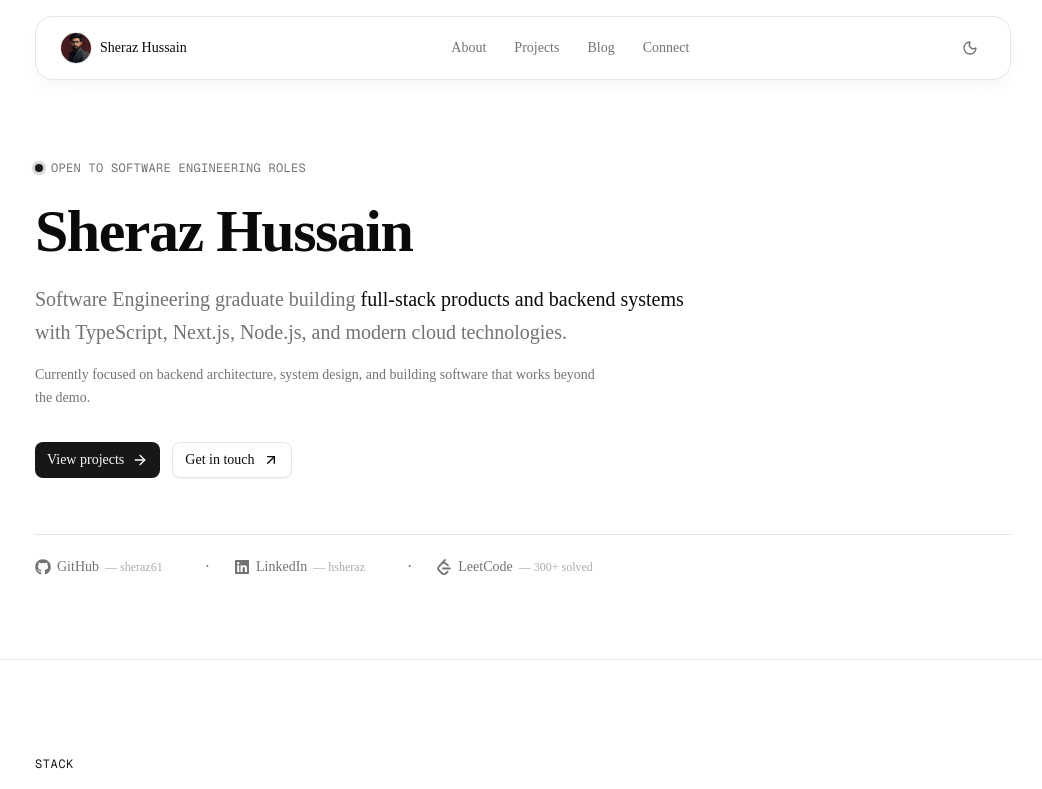
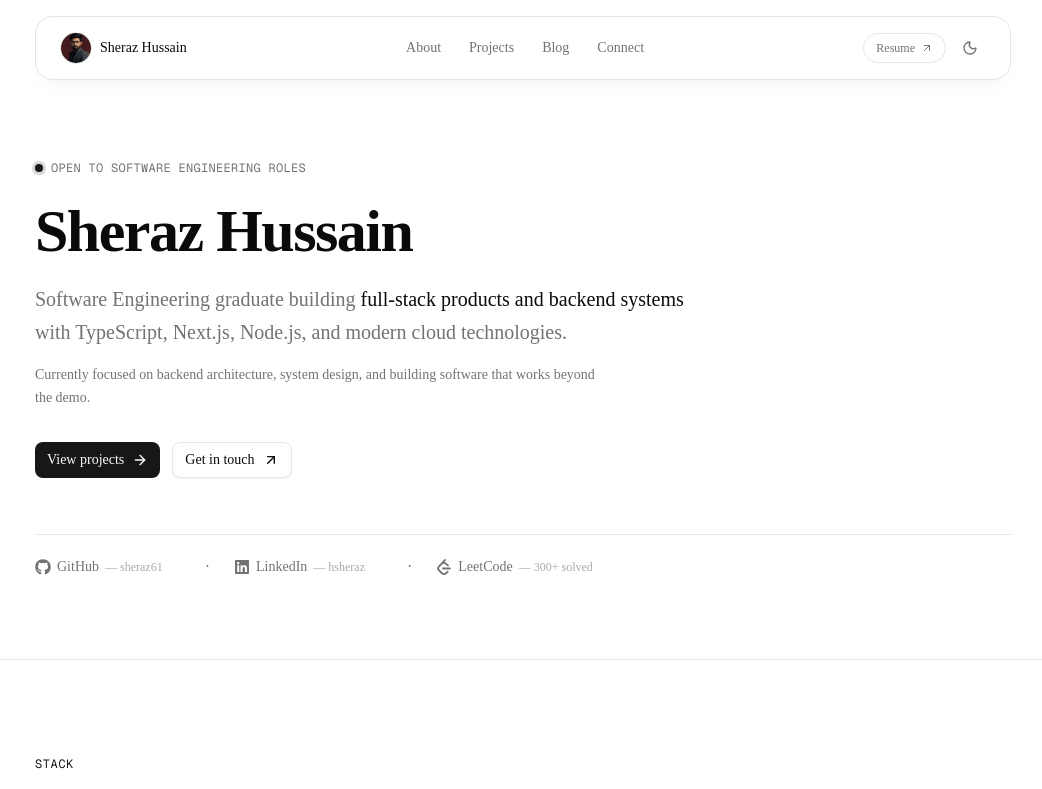
Before and after one commit to sheraz61/Portfolio, a Next.js app: page / in a window 1280 px wide. Shown: the top 789 px of the page, without its empty margins (117-1159 px from the left). Built offline with nearby package versions, Linux system fonts and the light colour scheme.

Commit message:
update resume and add resume button in header

```diff
--- a/src/components/Header.tsx
+++ b/src/components/Header.tsx
@@ -3,7 +3,7 @@
 import * as React from 'react'
 import Link from 'next/link'
 import { usePathname } from 'next/navigation'
-import { MenuIcon, XIcon } from 'lucide-react'
+import { MenuIcon, XIcon, ArrowUpRightIcon } from 'lucide-react'
 import { cn } from '@/lib/utils'
 import { Button } from '@/components/ui/button'
 import {
@@ -76,7 +76,16 @@ export function Header() {
                     })}
                 </nav>
 
-                <div className="flex items-center gap-1">
+                <div className="flex items-center gap-2">
+                    <a
+                        href="/resume.pdf"
+                        target="_blank"
+                        rel="noopener noreferrer"
+                        className="hidden md:inline-flex items-center gap-1.5 rounded-full border border-border px-3 py-1.5 text-xs font-medium text-muted-foreground transition-colors hover:border-foreground hover:text-foreground"
+                    >
+                        Resume
+                        <ArrowUpRightIcon className="size-3" />
+                    </a>
                     <ThemeToggle />
 
                     <Sheet open={open} onOpenChange={setOpen}>
@@ -151,6 +160,16 @@ export function Header() {
                                             </SheetClose>
                                         )
                                     })}
+                                    <a
+                                        href="/resume.pdf"
+                                        target="_blank"
+                                        rel="noopener noreferrer"
+                                        className="flex items-center gap-2 rounded-md px-2 py-2.5 text-sm font-medium text-muted-foreground transition-colors hover:bg-muted hover:text-foreground"
+                                        onClick={() => setOpen(false)}
+                                    >
+                                        Resume
+                                        <ArrowUpRightIcon className="size-3.5" />
+                                    </a>
                                 </nav>
                             </div>
                         </SheetContent>
```
Also changed, not shown: 1 other file (tests, documents, lock files or other folders). Lines whose indentation alone changed are shown as unchanged.
